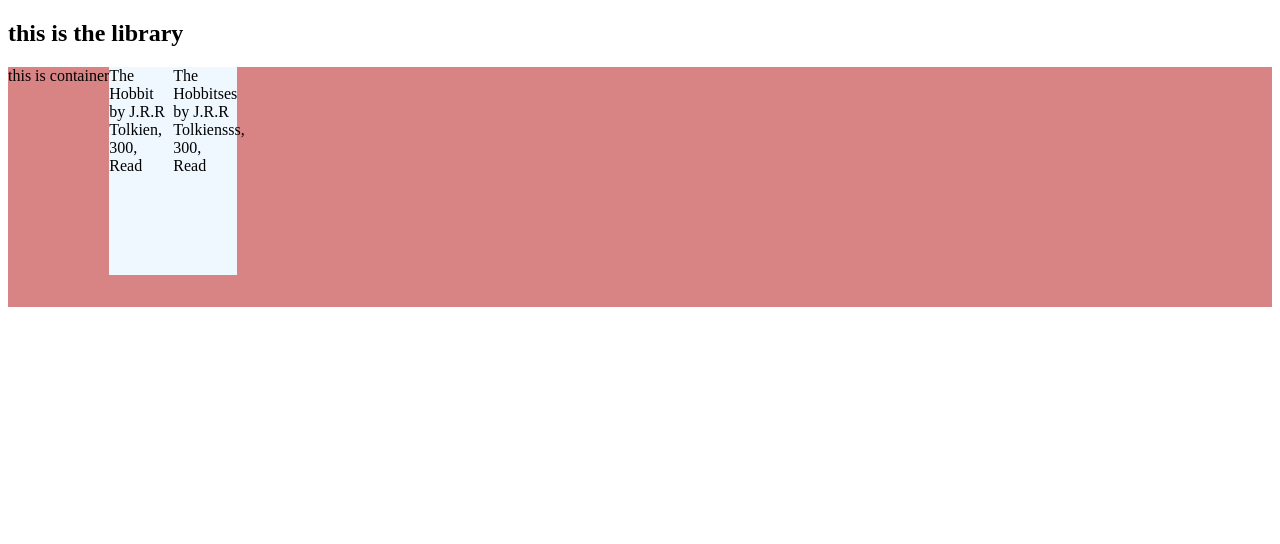
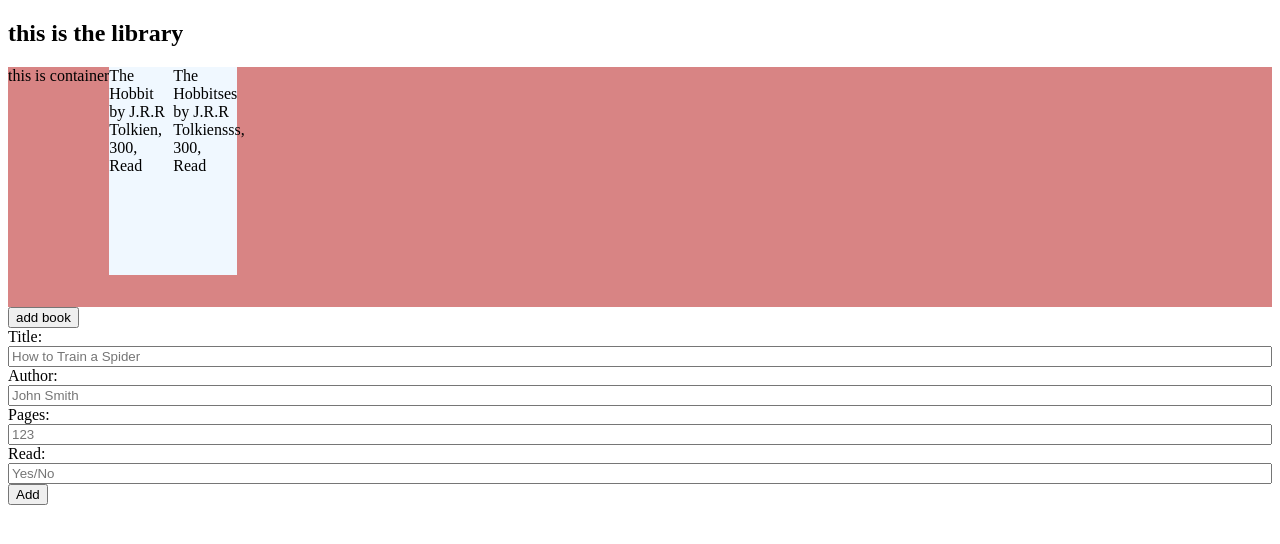
Before and after one commit to goldjared/library, a website: page index.html in a window 1280 px wide. Drawn offline with Linux system fonts and the light colour scheme.

Commit message:
create input form for book entry

```diff
--- a/index.html
+++ b/index.html
@@ -11,5 +11,25 @@
   <body>
     <h2>this is the library</h2>
     <div class="container">this is container</div>
+    <button>add book</button>
+    <form action="post">
+      <div class="question">
+        <label for="title">Title:</label>
+        <input type="text" name="title" id="title" placeholder="How to Train a Spider">
+      </div>
+      <div class="question">
+        <label for="author">Author:</label>
+        <input type="text" name="author" id="author" placeholder="John Smith">
+      </div>
+      <div class="question">
+        <label for="pages">Pages:</label>
+        <input type="text" name="pages" id="pages" placeholder="123">
+      </div>
+      <div class="question">
+        <label for="read">Read:</label>
+        <input type="text" name="read" id="read" placeholder="Yes/No">
+      </div>
+      <input type="submit" value="Add">
+    </form>
   </body>
 </html>
--- a/style.css
+++ b/style.css
@@ -12,3 +12,8 @@
   width: 4rem;
   background-color: aliceblue;
 }
+
+form .question {
+  display: flex;
+  flex-direction: column;
+}
```
